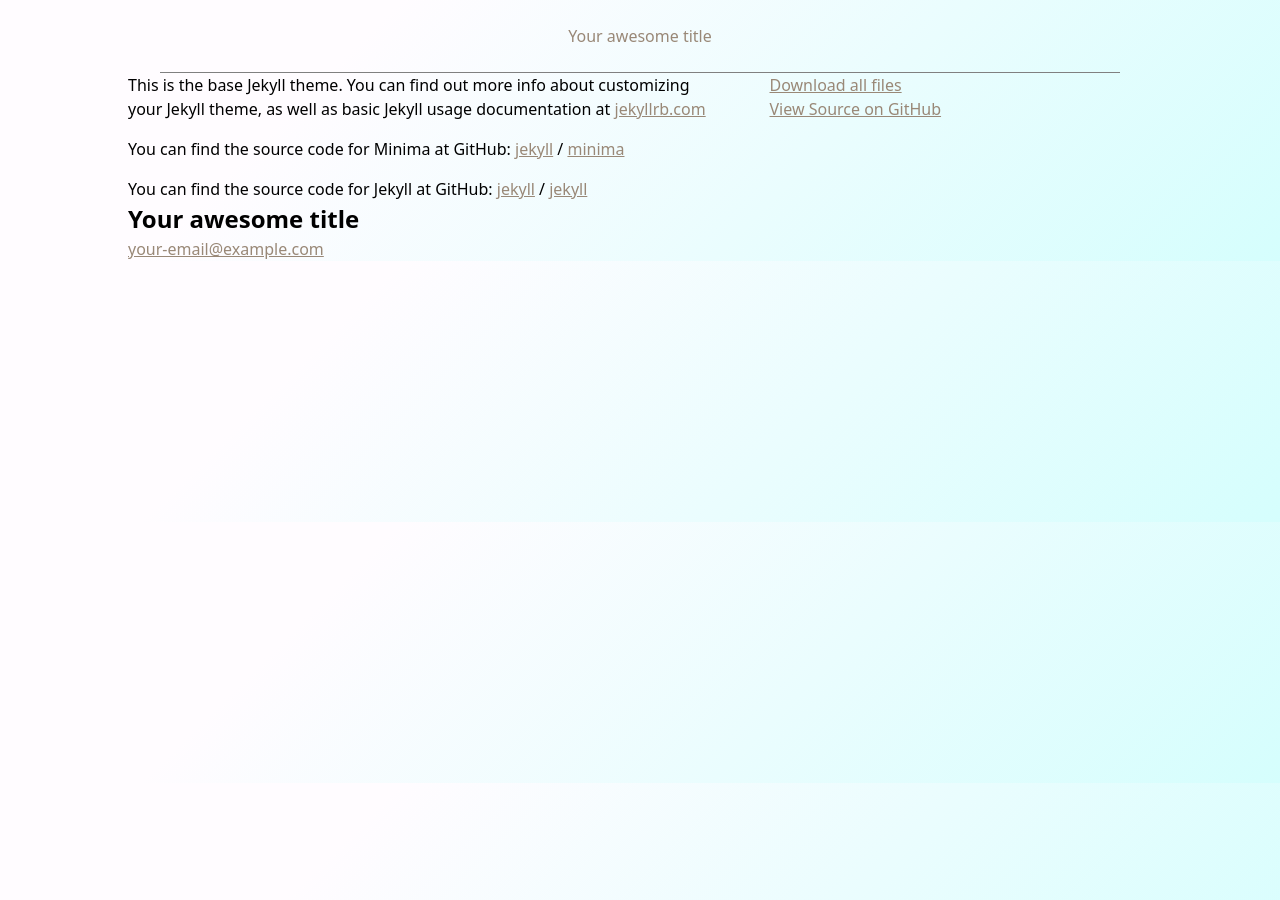
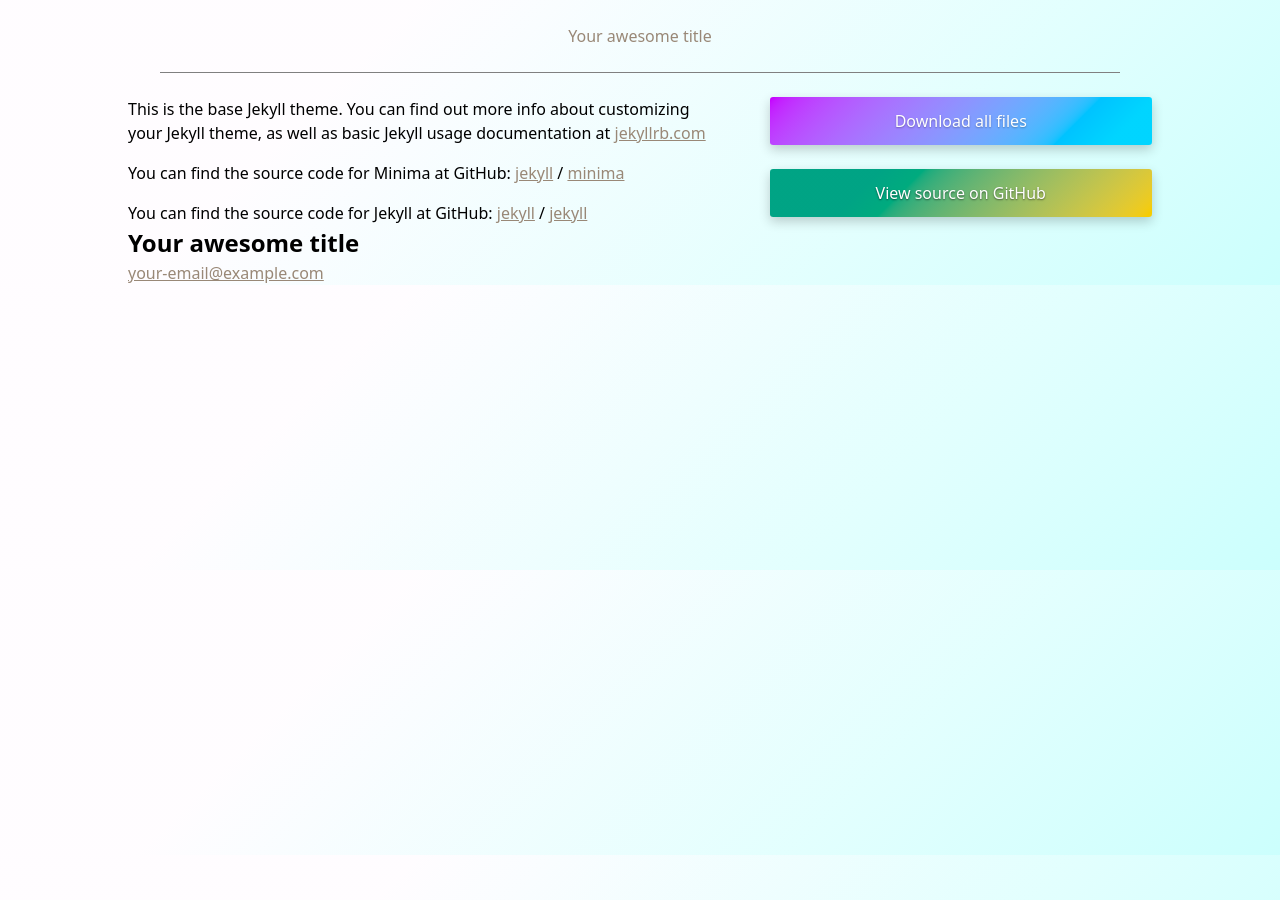
Before and after one commit to daprice/CAD, a Jekyll site: the page built from about.md, in a window 1280 px wide. Built offline with Jekyll 4.4.1, drawn with Linux system fonts in a browser that asks for light colours.

Commit message:
Use brighter/wider colors for p3 displays; add gradients to “Download All Files” and “View Source” link backgrounds; style “Download All” and “View Source” links

```diff
--- a/_layouts/page.html
+++ b/_layouts/page.html
@@ -16,7 +16,7 @@ layout: default
 			<br />
 
 			{%- assign source-repo-url = page.repo_url | default: site.repo_url | default: site.github.repository_url -%}
-			{% if source-repo-url %}<a class="all-files view-source{% if site.github %} github-repo{% endif %}" href="{{ source-repo-url }}">View Source{% if site.github %} on GitHub{% endif %}</a>{% endif %}
+			{% if source-repo-url %}<a class="all-files view-source{% if site.github %} github-repo{% endif %}" href="{{ source-repo-url }}">View source{% if site.github %} on GitHub{% endif %}</a>{% endif %}
 		</p>
 
 		{% include license-display.html %}
--- a/_sass/color.scss
+++ b/_sass/color.scss
@@ -24,6 +24,13 @@ $dark-mode-link-color-visited: rgb(112, 128, 144);
 	body {
 		background-color: #d5fefd;
 		background-image: linear-gradient(315deg, #d5fefd 0%, #fffcff 74%);
+
+		@supports (color: color(display-p3 0 0 0 / 1)) {
+			& {
+				background-color: color(display-p3 0.84 1 0.99 / 1);
+				background-image: linear-gradient(315deg, color(display-p3 0.84 1 0.99 / 1) 0%, color(display-p3 1 0.99 1 / 1) 74%);
+			}
+		}
 	}
 }
 
@@ -39,3 +46,61 @@ a:visited {
 	text-decoration: none;
 	color: var(--link-color-unvisited);
 }
+
+.all-files.download-all {
+	color: #FFF;
+	text-shadow: 0px 0.1ch 0.2ch rgba(0, 0, 0, 0.3);
+
+	background-color: #1fd1f9;
+	background-image: linear-gradient(315deg, #1fd1f9 10.26%, #b621fe 100%);
+
+	@supports (color: color(display-p3 0 0 0 / 1)) {
+		& {
+			background-color: color(display-p3 0.12 0.82 0.98 / 1);
+			background-image: linear-gradient(315deg, color(display-p3 0.12 0.82 0.98 / 1) 10.26%, color(display-p3 0.71 0.13 0.996 / 1) 100%);
+		}
+	}
+
+	@media(prefers-color-scheme: dark) {
+		color: #000;
+		text-shadow: none;
+	}
+}
+
+.all-files.view-source {
+	color: #FFF;
+	text-shadow: 0px 0.1ch 0.2ch rgba(0, 0, 0, 0.5);
+
+	background-color: #f2cf43;
+	background-image: linear-gradient(315deg, #f2cf43 0%, #19a186 74%);
+
+	@supports (color: color(display-p3 0 0 0 / 1)) {
+		& {
+			background-color: color(display-p3 0.95 0.81 0.26 / 1);
+			background-image: linear-gradient(315deg, color(display-p3 0.95 0.81 0.26 / 1) 0%, color(display-p3 0.1 0.63 0.525 / 1) 74%);
+		}
+	}
+
+	@media(prefers-color-scheme: dark) {
+		color: #000;
+		text-shadow: none;
+
+		background-color: #00b712;
+		background-image: linear-gradient(315deg, #00b712 0%, #5aff15 74%);
+
+		@supports (color: color(display-p3 0 0 0 / 1)) {
+			& {
+				background-color: color(display-p3 0 0.72 0.07 / 1);
+				background-image: linear-gradient(315deg, color(display-p3 0 0.72 0.07 / 1) 0%, color(display-p3 0.35 1 0.08 / 1) 74%);
+			}
+		}
+	}
+}
+
+.all-files {
+	box-shadow: 0px 0.5ch 0.75rem rgba(0, 0, 0, 0.2);
+
+	@media(prefers-color-scheme: dark) {
+		box-shadow: 0px 0px 2px rgba(255, 255, 255, 1), 0px 0.5ch 0.75rem rgba(0, 0, 0, 0.2);
+	}
+}
--- a/_sass/layout.scss
+++ b/_sass/layout.scss
@@ -63,6 +63,10 @@ body {
 
 }
 
+main {
+	margin-top: 1.5rem;
+}
+
 article:not([class]) > *, section > * {
 	max-width: $max-textblock-width;
 	margin-left: auto;
@@ -102,3 +106,10 @@ article.thing {
 		width: 33%;
 	}
 }
+
+.all-files {
+	display: block;
+	padding: 0.75rem;
+	text-align: center;
+	border-radius: 0.2rem;
+}
--- a/_sass/typography.scss
+++ b/_sass/typography.scss
@@ -29,3 +29,13 @@ h1, h2, h3, h4, h5, h6 {
 	font-weight: 300;
 
 }
+
+.all-files {
+	text-decoration: none;
+	text-rendering: optimizeLegibility;
+	font-weight: 500;
+
+	&:hover {
+		text-decoration: underline;
+	}
+}
```
